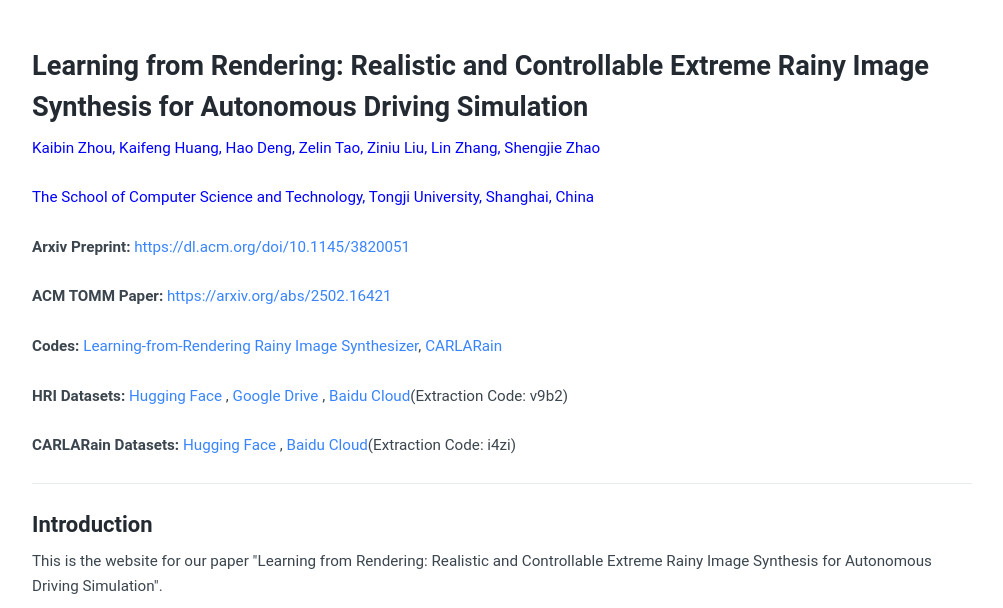
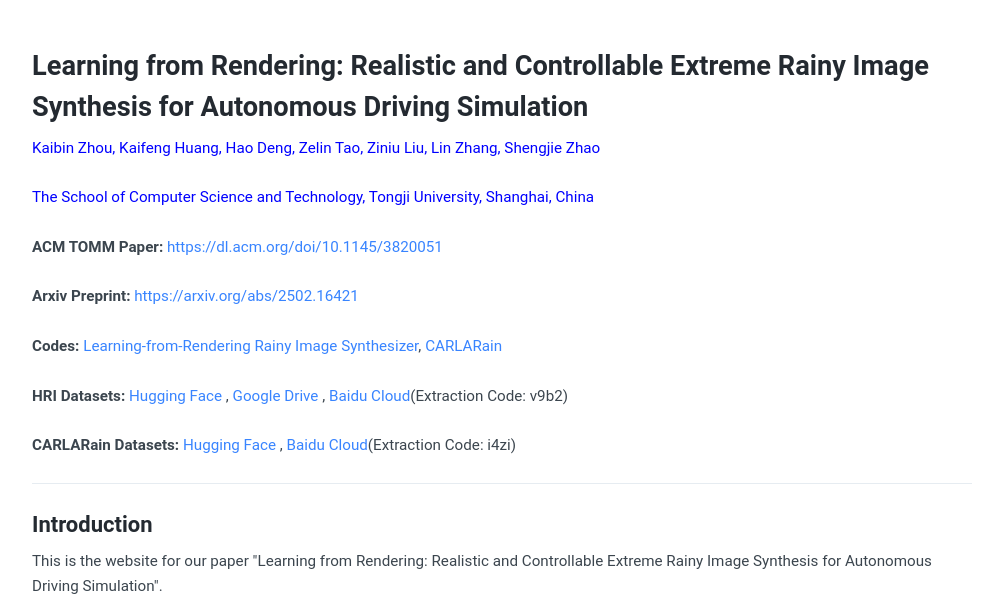
Before and after one commit to kb824999404/HRIG, a plain HTML site: page index.html in a window 1280 px wide. Shown: the top 608 px of the page, without its empty margins (138-1141 px from the left). Drawn offline with Linux system fonts and the light colour scheme.

Commit message:
Update index.html

```diff
--- a/index.html
+++ b/index.html
@@ -3591,8 +3591,8 @@
             <h2 id='high-resolution-rainy-image-synthesis-learning-from-rendering'><span>Learning from Rendering: Realistic and Controllable Extreme Rainy Image Synthesis for Autonomous Driving Simulation</span></h2>
             <p><font color=blue><span>Kaibin Zhou, Kaifeng Huang, Hao Deng, Zelin Tao, Ziniu Liu, Lin Zhang, Shengjie Zhao</span></font></p>
             <p><font color=blue><span>The School of Computer Science and Technology, Tongji University, Shanghai, China</span></font></p>
-            <p><span style="font-weight: bold;">Arxiv Preprint: </span><a href="https://dl.acm.org/doi/10.1145/3820051">https://dl.acm.org/doi/10.1145/3820051</a></p>
-            <p><span style="font-weight: bold;">ACM TOMM Paper: </span><a href="https://arxiv.org/abs/2502.16421">https://arxiv.org/abs/2502.16421</a></p>
+            <p><span style="font-weight: bold;">ACM TOMM Paper: </span><a href="https://dl.acm.org/doi/10.1145/3820051">https://dl.acm.org/doi/10.1145/3820051</a></p>
+            <p><span style="font-weight: bold;">Arxiv Preprint: </span><a href="https://arxiv.org/abs/2502.16421">https://arxiv.org/abs/2502.16421</a></p>
             <p><span style="font-weight: bold;">Codes: </span><a href="https://github.com/kb824999404/HRIG">Learning-from-Rendering Rainy Image Synthesizer</a>, <a href="https://github.com/kb824999404/CARLARain">CARLARain</a></p>
             <p style="white-space: nowrap;">
                 <span style="font-weight: bold;">HRI Datasets: </span>
```
